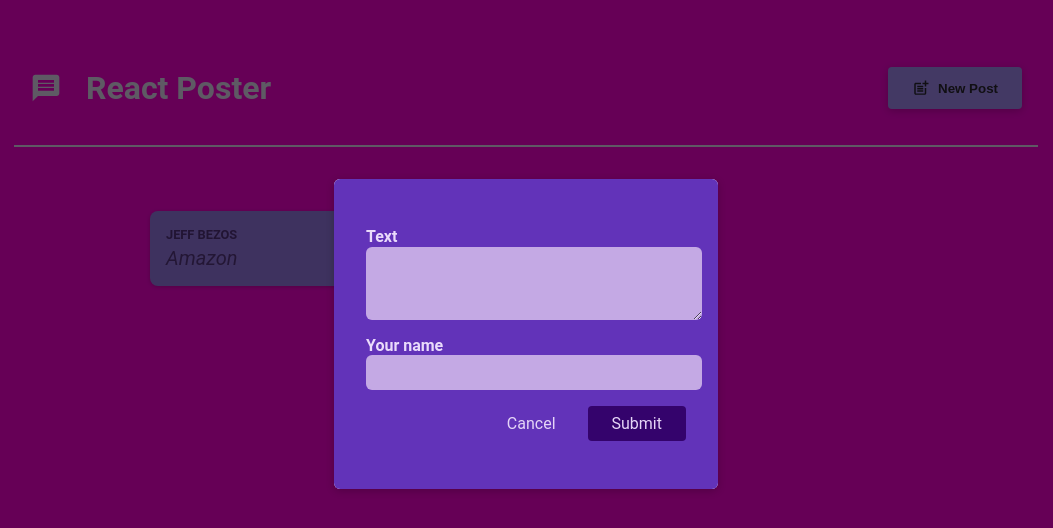
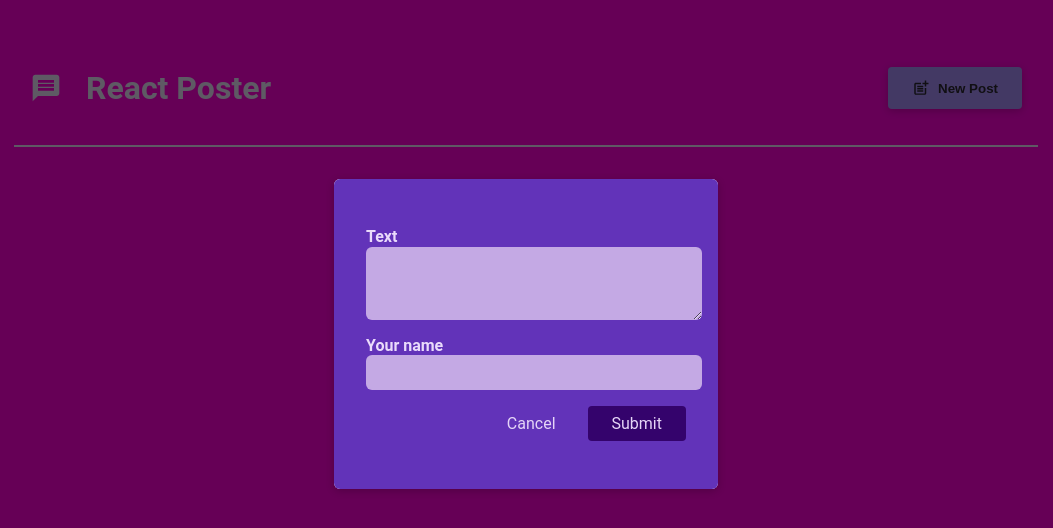
Before and after one commit to AbeOH/twitter-clone, a React (Vite) app: page / in a window 1280 px wide. Shown: the top 528 px of the page, without its empty margins (114-1167 px from the left). Built offline with nearby package versions, Linux system fonts and the light colour scheme.

Commit message:
PostList Update

```diff
--- a/src/components/PostList/PostList.tsx
+++ b/src/components/PostList/PostList.tsx
@@ -39,7 +39,9 @@ function PostList({ isPosting, onStopPosting, postData }: PostListProps) {
             )}
 
             <ul className={classes.posts}>
-                <Post richPerson="Jeff Bezos" companyName="Amazon" />
+                {posts.map((post) => (
+                    <Post author={post.author} body={post.body} />
+                ))}
             </ul>
         </>
     );
```
